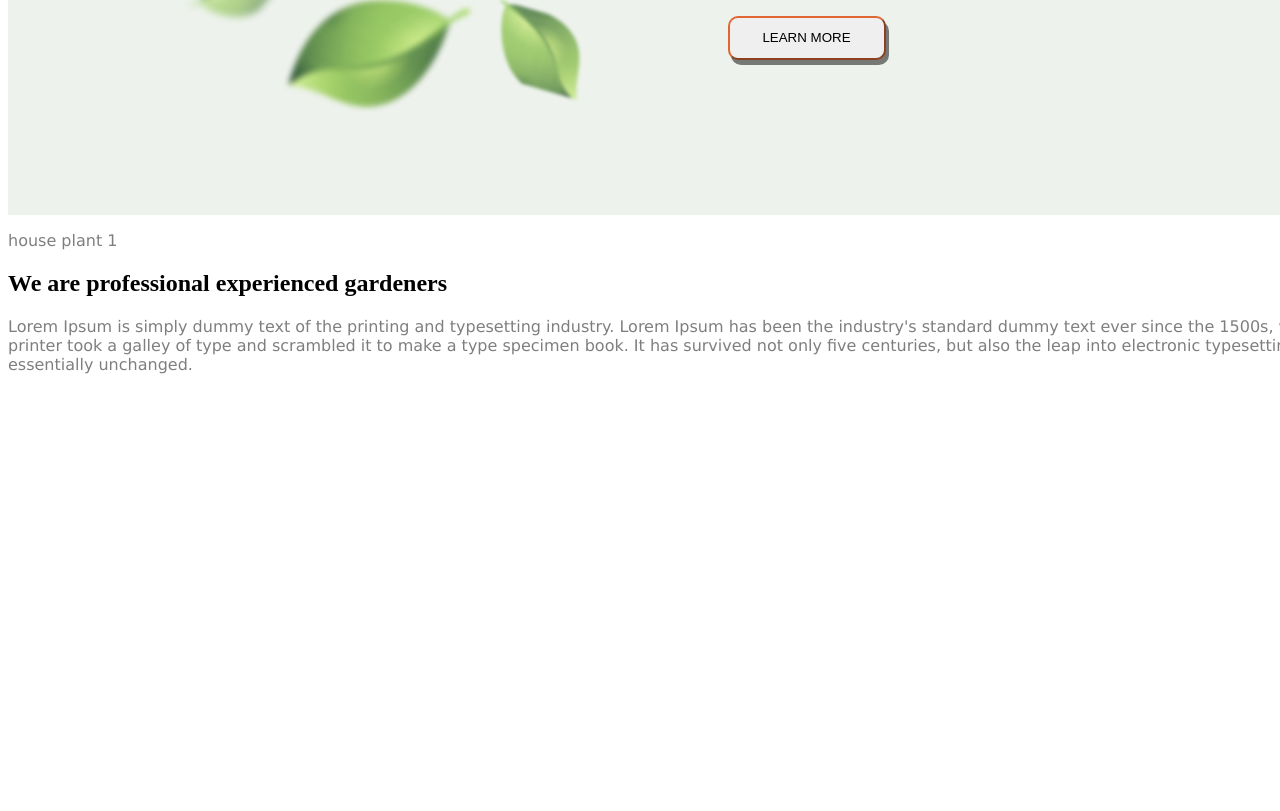
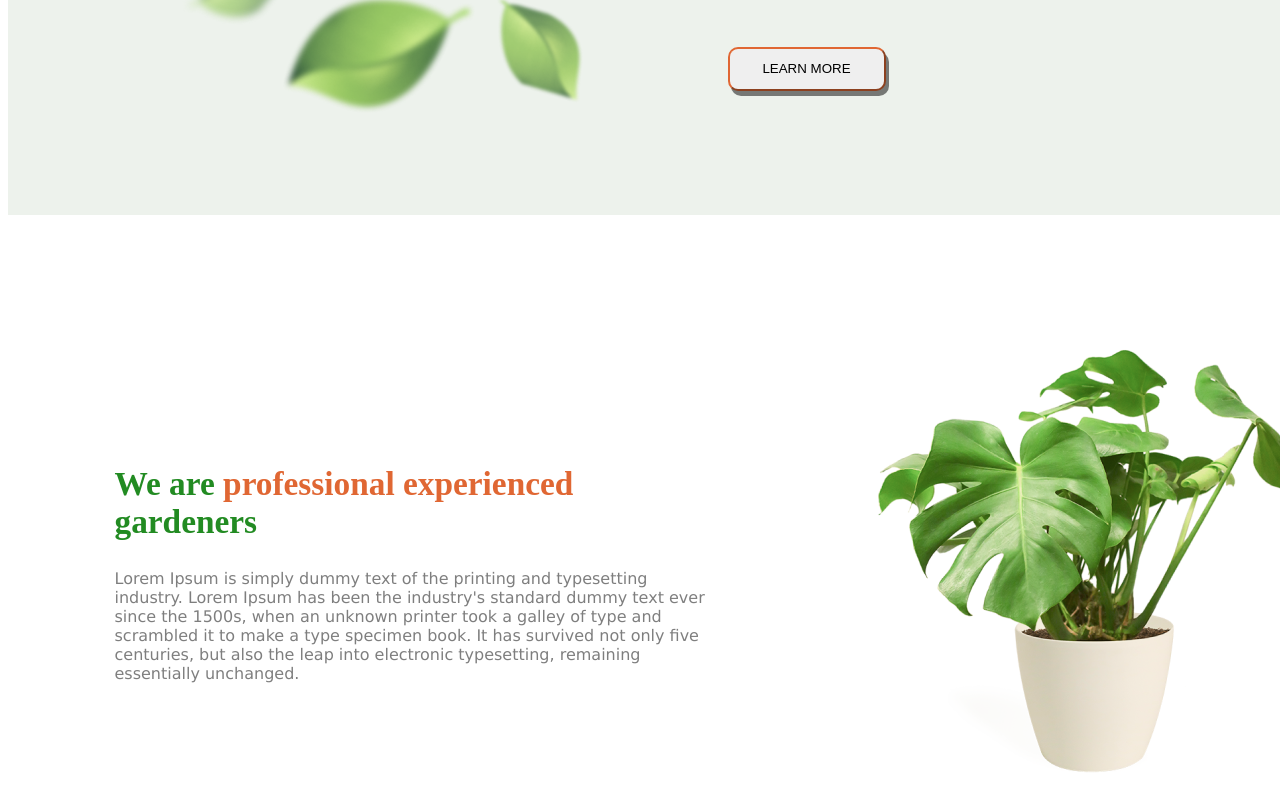
Before and after one commit to DmitryD1986/rsschool-cv, a plain HTML site: page index.html in a window 1280 px wide. Shown: the part 459-1270 px from the top of the page. Before the commit the page ends 849 px from the top, so only its background shows below. Drawn offline with Linux system fonts and the light colour scheme.

Commit message:
update file

```diff
--- a/index.html
+++ b/index.html
@@ -34,7 +34,7 @@
               <img src="leafs.png" alt="leafs" class="leafs_img" >
             </leavs>
             <welcome class="cont_welcome">
-                    <h1>We grow  <span class="colortext"> plants </span> plants and give you oxygen</h1>
+                    <h1>We grow  <span class="colortexthgreen"> plants </span> plants and give you oxygen</h1>
                     <p>Lorem Ipsum is simply dummy text of the printing and</p>
                     <p>typesetting industry. Lorem Ipsum has been the</p>
                     <p>industry's standard dummy text ever since the 1500s.</p>
@@ -43,14 +43,15 @@
         </welcome_section>
 
     </welcome>
-    <about>
-        <about_section>
-            <p>house plant 1</p>
-            <about_us_sections>
-                <h2>We are professional experienced gardeners</h2>
+    <about class="about">
+        <about_section class="aboutsection">
+
+            <about_us_sections class="aboutus">
+                <h2><span class="colortexthgreen"> We are <span class="colortexthred">professional experienced</span>  gardeners </span></h2>
                 <p>Lorem Ipsum is simply dummy text of the printing and typesetting industry. Lorem Ipsum has been the industry's standard dummy text ever since the 1500s, when an unknown printer took a galley of type and scrambled it to make a type specimen book. It has survived not only five centuries, but also the leap into electronic typesetting, remaining essentially unchanged. </p>
 
             </about_us_sections>
+            <img src="houseplant 1.png" alt="houseplant" class="houseplant1">
         </about_section>
     </about>
     <service>
--- a/style.css
+++ b/style.css
@@ -4,7 +4,7 @@ body{
 
 header{
     background-color: #F5F5F5 ;
-    width: 1440px;
+
     height: 134px;
 }
 
@@ -46,7 +46,7 @@ li{
 .welcome{
     display: flex;
     height: 532px;
-    width: 1440px;
+
     justify-content: center;
     align-items: center;
     background-color: #EDF2EC;
@@ -71,12 +71,21 @@ li{
 }
 
 h1{
-   font-size: 45;
+   font-size: 30pt;
    color: gray;
 }
 
-.colortext{
+h2{
+    font-size: 25pt;
+
+}
+
+.colortexthgreen{
     color:forestgreen ;
+}
+
+.colortexthred{
+    color: #E06733;
 }
 
 
@@ -88,7 +97,6 @@ h1{
     box-shadow:   3px 5px rgba(0,0,0, 0.50);
     padding: 10px;
     margin-top: 50px;
-
 }
 
 p{
@@ -96,3 +104,32 @@ p{
     font-family:'Lucida Sans', 'Lucida Sans Regular', 'Lucida Grande', 'Lucida Sans Unicode', Geneva, Verdana, sans-serif;
     opacity: 0.5;
 }
+
+.about{
+    display: flex;
+
+    height: 666px;
+    justify-content: center;
+    align-items: center;
+}
+
+.aboutsection{
+    display: flex;
+    width: 1227px;
+    height: 479px;
+    align-items: end;
+}
+
+
+.aboutus{
+    width: 605px;
+    height: 350px;
+    padding-right: 70px;
+
+}
+
+.houseplant1{
+   width: 464px;
+   height: 479px;
+   padding-left: 100px;
+}
```
